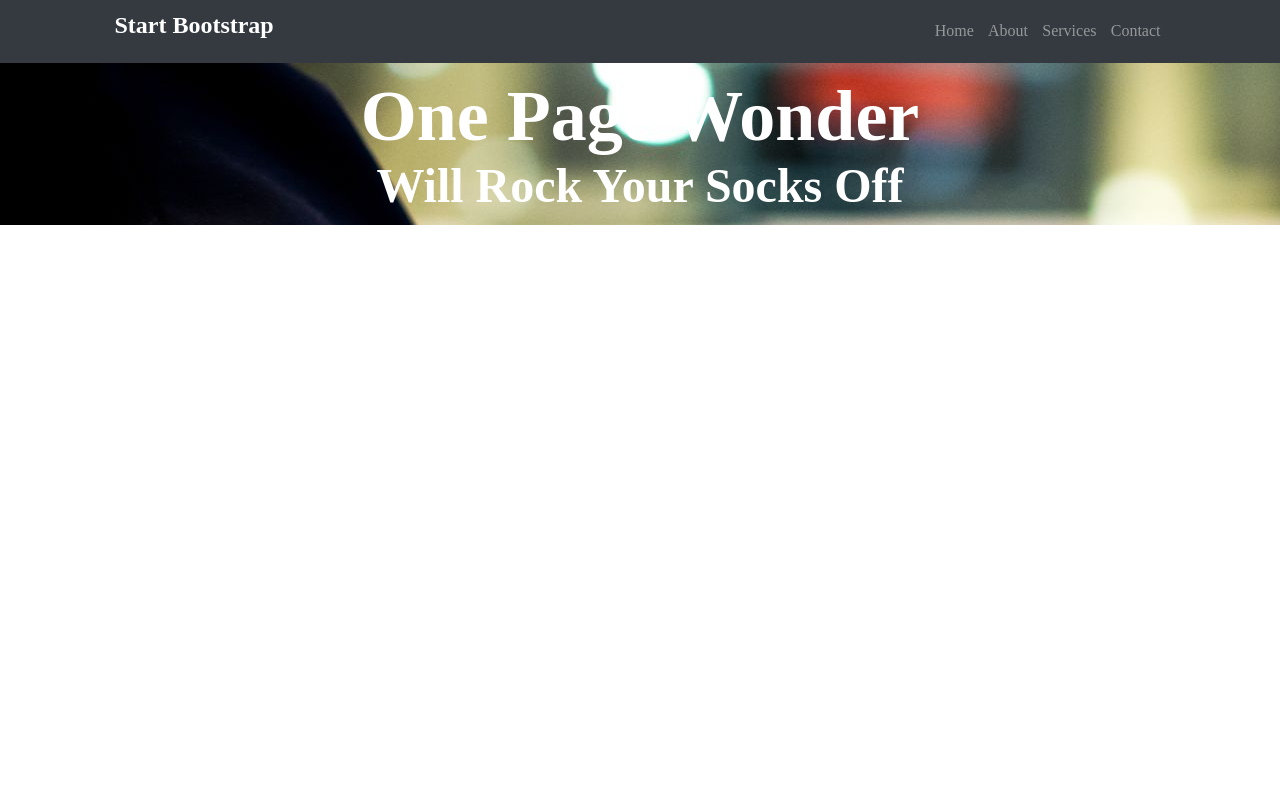
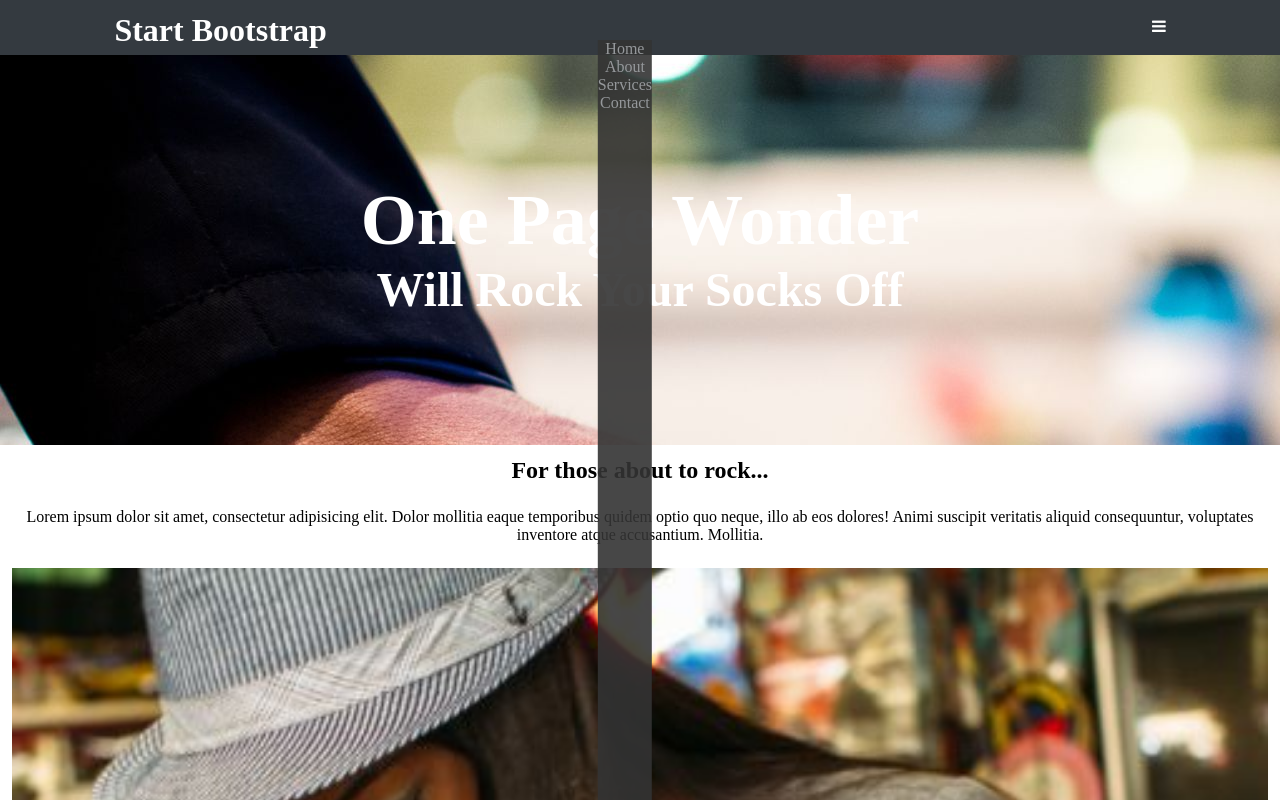
Before and after one commit to Pauliih/rock_site_responsive, a plain HTML site: page index.html in a window 1280 px wide. Shown: the top 800 px of the page. Drawn offline with Linux system fonts and the light colour scheme.

Commit message:
estructura version movil

```diff
--- a/assets/css/main.css
+++ b/assets/css/main.css
@@ -1,52 +1,99 @@
-.menu{
-  background-color: #343A40FF;
-  padding: 0 8%;
+body{
+  text-align: center;
 }
 
-.title{
+header{
+  background-color: #343A40FF;
   color: white;
+  padding: 0 8%;
+  height: 55px;
+  width: 100%;
+
+  position: fixed;
+  top: 0;
+  left: 0;
+  z-index: 100;
+  text-align: right;
+}
+
+#menu-bar{
+  display: none;
+}
+
+header label{
+  text-align: right;
+  font-size: 28px;
+  cursor: pointer;
+  margin: 6px 0;
+}
+
+.menu{
+  height: 100vh; /* para que ocupe el alto de toda la ventana */
+  background-color: rgba(51,51,51,0.9);
+  top: 50px;
+  transition: all 0.5s;
+  transform: translateX(-100%);
+  display:table;
+
 }
 
 .txt-title{
   text-align: left;
-}
-
-.list-menu{
-  text-align: right;
+  margin: 0;
+  padding: 0;
 }
 
 ul{
   list-style: none; /*saca las viñetas de la lista */
-  padding: 2% 0;
 }
 
 li{
   text-align: center;
-  display: inline-block;
-  padding: 0 1%;
 }
 
-a{
+.menu a{
   text-decoration: none;/*sacar la linea del link*/
   color: #95989BFF;
 }
 
-a:hover{
+.menu a:hover{
   color: white;
+}
+
+#menu-bar:checked ~ .menu{
+  transform: translateX(0%);
 }
 
 /* _____________________________________________________________________ */
 
 .init{
-  background-image: url(../img/header.jpg);
+  background: url(../img/header.jpg);
   color: white;
   text-align: center;
+  padding: 10%;
+  /* opacity: 0.8;
+  background: rgba(1,1,0,0.5); */
 }
 
 .h2{
   font-size: 4.5em;
+  padding-top: 5%;
 }
 
 .h3{
   font-size: 3em;
 }
+
+/* _____________________________________________________________________ */
+
+.image{
+  width: 100%;
+}
+
+
+
+
+footer{
+  background-color: #343A40FF;
+  color: white;
+}
--- a/index.html
+++ b/index.html
@@ -12,24 +12,25 @@
   <link rel="stylesheet" href="assets/font-awesome-4.7.0/css/font-awesome.min.css">
 </head>
 <body>
-  <header>
-    <nav class="menu">
-      <div class="row">
-        <div class="col-6 txt-title">
-          <h1 class="title">Start Bootstrap</h1>
-          <!-- hacer que aparezca el icono menú en verion movil -->
-            <!-- <a href="#"> <i class="fa fa-bars" aria-hidden="true"></i></a> -->
-        </div>
-        <div class="col-6 list-menu">
+  <header class="">
+    <div class="row">
+      <div class="col-6">
+        <h1 class="txt-title">Start Bootstrap</h1>
+      </div>
+      <div class="col-6">
+        <input type="checkbox" id="menu-bar">
+        <label class="fa fa-bars" for="menu-bar"></label>
+        <nav class="menu">
           <ul class="list-header">
             <a href="#"><li>Home</li></a>
             <a href="#"><li>About</li></a>
             <a href="#"><li>Services</li></a>
             <a href="#"><li>Contact</li></a>
           </ul>
-        </div>
+
+        </nav>
       </div>
-    </nav>
+    </div>
   </header>
 
   <!--<div class="container">-->
@@ -42,6 +43,55 @@
     </div>
   </section>
   <!--</div>-->
-
+  <section id="about">
+    <div class="row">
+      <div class="col-12">
+        <h2>For those about to rock...</h2>
+      </div>
+      <div class="col-12">
+        <p>Lorem ipsum dolor sit amet, consectetur adipisicing elit. Dolor mollitia eaque temporibus quidem optio quo neque, illo ab eos dolores! Animi suscipit veritatis aliquid consequuntur, voluptates inventore atque accusantium. Mollitia.</p>
+      </div>
+    </div>
+  </section>
+  <section id="images">
+    <div class="row">
+      <div class="col-12">
+        <img class="image" src="assets/img/rock1.jpg" alt="rock1">
+      </div>
+      <div class="col-12">
+        <img class="image" src="assets/img/rock2.jpg" alt="rock2">
+      </div>
+    </div>
+  </section>
+  <sector id="salute">
+    <div class="row">
+      <div class="col-12">
+        <h2>We salute you!</h2>
+      </div>
+      <div class="col-12">
+        <p>Lorem ipsum dolor sit amet, consectetur adipisicing elit. Porro blanditiis, libero velit. Aspernatur molestiae voluptate, doloribus asperiores eos distinctio, officiis temporibus optio nihil repellendus alias delectus tenetur atque odit perferendis?</p>
+      </div>
+    </div>
+  </sector>
+  <section id="let-rock">
+    <div class="row">
+      <div class="col-12">
+        <h2>Let there be rock</h2>
+      </div>
+      <div class="col-12">
+        <p>Lorem ipsum dolor sit amet, consectetur adipisicing elit. Quos molestiae veritatis deserunt fugit iste perferendis ullam minima odio! A, tempora eos cupiditate, quod provident odit at odio vel ea aliquam.</p>
+      </div>
+      <div class="col-12">
+        <img class="image" src="assets/img/rock3.jpg" alt="rock3">
+      </div>
+    </div>
+  </section>
+  <footer>
+    <div class="row">
+      <div class="col-12">
+        <p>Copyright &#169; Your Website 2017</p>
+      </div>
+    </div>
+  </footer>
 </body>
 </html>
```
